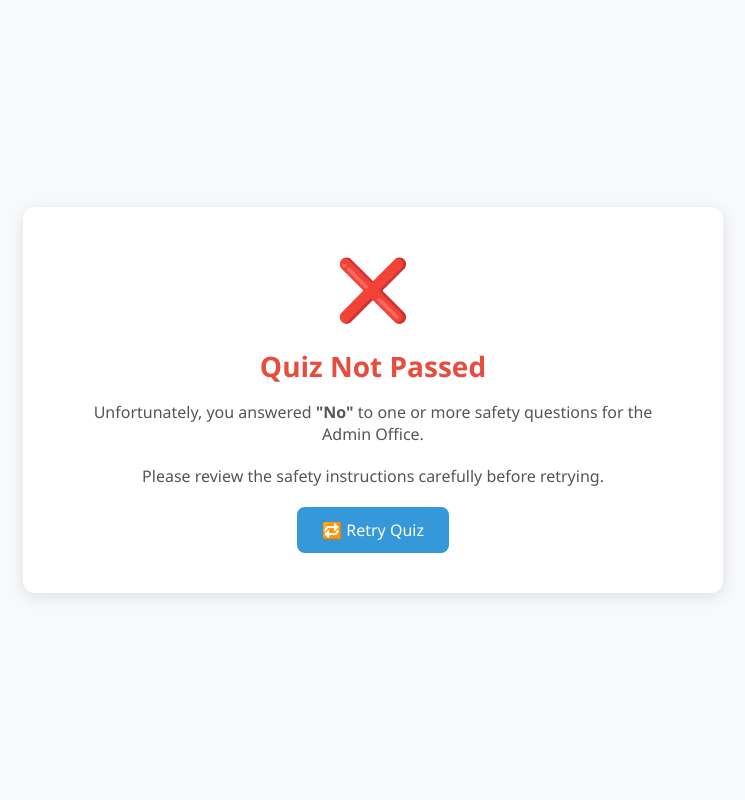
After one commit to Supriya-KK/Smart-Visitor-Safety-Pass-System, a Flask app: template visitor-pass-system/templates/quiz_fail.html in a window 1280 px wide. The commit adds this page. Shown: the whole page, without its empty margins (267-1012 px from the left). Run offline with Flask 3, Linux system fonts and the light colour scheme; the template is opened without the code that fills it, so the values that code supplies are empty.

Commit message:
Advanced updates

```diff
--- a/visitor-pass-system/app.py
+++ b/visitor-pass-system/app.py
@@ -1,8 +1,10 @@
 import datetime
 from flask import Flask, render_template, request, redirect, url_for, send_file, session
+from datetime import datetime
 import sqlite3
 import qrcode
 import io
+
 app = Flask(__name__)
 app.secret_key = 'my_secret_visitor_pass_2025'
 
@@ -34,11 +36,17 @@ def update_schema():
         c.execute("ALTER TABLE visitors ADD COLUMN checkout_time TEXT")
     except sqlite3.OperationalError:
         pass
+    try:
+        c.execute("ALTER TABLE visitors ADD COLUMN start_date TEXT")
+    except sqlite3.OperationalError:
+        pass
+    try:
+        c.execute("ALTER TABLE visitors ADD COLUMN end_date TEXT")
+    except sqlite3.OperationalError:
+        pass
     conn.commit()
     conn.close()
 
-init_db()
-update_schema()
 
 
 @app.route('/')
@@ -50,9 +58,9 @@ def about():
     return render_template('about.html')
 
 
-@app.route('/profile')
-def profile():
-    return "<h2>Admin Profile</h2><p>Welcome, Admin!</p>"
+#@app.route('/profile')
+#def profile():
+ #   return "<h2>Admin Profile</h2><p>Welcome, Admin!</p>"
 
 @app.route('/submit', methods=['POST'])
 def submit():
@@ -61,20 +69,37 @@ def submit():
     reason = request.form['reason']
     host = request.form['host']
     area = request.form['area']
+    start_date = request.form['start_date']
+    end_date = request.form['end_date']
+
 
     conn = sqlite3.connect(DB_NAME)
     c = conn.cursor()
     c.execute("""
         INSERT INTO visitors
-        (name, phone, reason, host, area, quiz_passed, checkin_status, checkin_time, checkout_time)
-        VALUES (?, ?, ?, ?, ?, ?, ?, ?, ?)
-    """, (name, phone, reason, host, area, 0, 'Not Checked In', None, None))
+        (name, phone, reason, host, area, quiz_passed, checkin_status, checkin_time, checkout_time, start_date, end_date)
+        VALUES (?, ?, ?, ?, ?, ?, ?, ?, ?, ?, ?)
+    """, (name, phone, reason, host, area, 0, 'Not Checked In', None, None, start_date, end_date))
+
 
     visitor_id = c.lastrowid
     conn.commit()
     conn.close()
 
+    # 👇 Save visitor_id to session
+    session['visitor_id'] = visitor_id
+
+    # 👇 Redirect to profile page first
     return redirect(url_for('quiz', visitor_id=visitor_id))
+
+@app.route('/admin')
+def admin():
+    conn = sqlite3.connect(DB_NAME)
+    c = conn.cursor()
+    c.execute("SELECT * FROM visitors")
+    visitors = c.fetchall()
+    conn.close()
+    return render_template('admin.html', data=visitors)
 
 
 @app.route('/login', methods=['GET', 'POST'])
@@ -102,7 +127,6 @@ def quiz(visitor_id):
     conn = sqlite3.connect(DB_NAME)
     c = conn.cursor()
 
-    # Get area from database
     c.execute("SELECT area FROM visitors WHERE id = ?", (visitor_id,))
     row = c.fetchone()
     area = row[0] if row else None
@@ -110,34 +134,11 @@ def quiz(visitor_id):
     if not area:
         return "Area not found for this visitor", 404
 
-    # POST: If form submitted
-    if request.method == "POST":
-        # You could validate answers here if needed
-        c.execute("UPDATE visitors SET quiz_passed = 1 WHERE id = ?", (visitor_id,))
-        conn.commit()
-        conn.close()
-        return redirect(url_for("generate_qr", visitor_id=visitor_id))
-
-    # GET: Show quiz form
     area_path_map = {
         "Power Plant": "PPE/Power-Plant/",
         "Rolling Mill": "PPE/Rolling Mill/",
-        "Steel Melting Shop": "PPE/Steel-Melting-Shop/"
+        "Steel Melting Shop": "PPE/Steel-Melting-Shop/",
     }
-
-    image_dir = area_path_map.get(area)
-    if not image_dir:
-        return f"No PPE folder found for area: {area}", 404
-
-    static_folder = os.path.join(app.root_path, "static")
-    full_image_path = os.path.join(static_folder, image_dir)
-
-    try:
-        image_files = os.listdir(full_image_path)
-    except FileNotFoundError:
-        image_files = []
-
-    ppe_images = [f"{image_dir}{img}" for img in image_files if img.lower().endswith(('.jpg', '.jpeg', '.png', '.avif'))]
 
     instruction_map = {
         "Power Plant": [
@@ -161,27 +162,57 @@ def quiz(visitor_id):
             "Avoid flammable materials near molten metal.",
             "Stay hydrated and avoid direct contact with hot surfaces.",
             "Report burns or injuries immediately to your supervisor."
+        ],
+        "Admin Office": [
+            "Maintain decorum while on office premises.",
+            "ID cards must be visibly worn.",
+            "Visitors must stay in designated areas.",
+            "Photography is strictly prohibited inside the office.",
+            "Do not tamper with office equipment or files."
         ]
     }
 
-    instructions = instruction_map.get(area, [])
     questions = [
         "Are you wearing the correct PPE?",
         "Do you understand emergency protocols?",
         "Will you report unsafe conditions?"
     ]
 
+    image_dir = area_path_map.get(area)
+    static_folder = os.path.join(app.root_path, "static")
+    full_image_path = os.path.join(static_folder, image_dir) if image_dir else ""
+
+    try:
+        image_files = os.listdir(full_image_path)
+    except FileNotFoundError:
+        image_files = []
+
+    ppe_images = [f"{image_dir}{img}" for img in image_files if img.lower().endswith(('.jpg', '.jpeg', '.png', '.avif'))]
+
+    if request.method == "POST":
+        answers = [request.form.get(f"q{i+1}") for i in range(len(questions))]
+        if all(ans == "YES" for ans in answers):
+            c.execute("UPDATE visitors SET quiz_passed = 1 WHERE id = ?", (visitor_id,))
+            conn.commit()
+            conn.close()
+            return redirect(url_for("generate_qr", visitor_id=visitor_id))
+        else:
+            conn.close()
+            return render_template("quiz_fail.html", area=area, visitor_id=visitor_id)
+
+    conn.close()
+    instructions = instruction_map.get(area, [])
     return render_template("quiz.html", visitor_id=visitor_id, area=area,
                            ppe_images=ppe_images, instructions=instructions, questions=questions)
 
 
-# @app.route('/qr/<int:visitor_id>')
-# def generate_qr(visitor_id):
-#     img = qrcode.make(f"VisitorID:{visitor_id}")
-#     buf = io.BytesIO()
-#     img.save(buf)
-#     buf.seek(0)
-#     return send_file(buf, mimetype='image/png')
+    # @app.route('/qr/<int:visitor_id>')
+    # def generate_qr(visitor_id):
+    #     img = qrcode.make(f"VisitorID:{visitor_id}")
+    #     buf = io.BytesIO()
+    #     img.save(buf)
+    #     buf.seek(0)
+    #     return send_file(buf, mimetype='image/png')
 
 @app.route('/qr/<int:visitor_id>')
 def generate_qr(visitor_id):
@@ -189,6 +220,9 @@ def generate_qr(visitor_id):
 
 @app.route('/profile/<int:visitor_id>')
 def visitor_profile(visitor_id):
+    if session.get('visitor_id') != visitor_id:
+        return "❌ Access denied. You are not authorized to view this profile.", 403
+
     conn = sqlite3.connect(DB_NAME)
     c = conn.cursor()
     c.execute("SELECT * FROM visitors WHERE id = ?", (visitor_id,))
@@ -196,48 +230,20 @@ def visitor_profile(visitor_id):
     conn.close()
     if not visitor:
         return "<h3>Visitor not found.</h3>"
+
     return render_template('profile.html', visitor=visitor)
 
-@app.route('/qr_image/<int:visitor_id>')
-def qr_image(visitor_id):
-    img = qrcode.make(f"VisitorID:{visitor_id}")
-    buf = io.BytesIO()
-    img.save(buf)
-    buf.seek(0)
-    return send_file(buf, mimetype='image/png')
 
-@app.route('/admin')
-def admin():
+
+@app.route('/checkout/<int:visitor_id>')
+def handle_checkout(visitor_id):
     conn = sqlite3.connect(DB_NAME)
     c = conn.cursor()
-    c.execute("SELECT * FROM visitors")
-    data = c.fetchall()
-    conn.close()
-    return render_template('admin.html', data=data)
-
-@app.route('/checkin/<int:visitor_id>')
-def checkin(visitor_id):
-    if session.get('user') != 'admin':
-        return "❌ Unauthorized", 403
-    now = datetime.now().strftime('%Y-%m-%d %H:%M:%S')
-    conn = sqlite3.connect(DB_NAME)
-    c = conn.cursor()
-    c.execute("UPDATE visitors SET checkin_status = 'Checked In', checkin_time = ? WHERE id = ?", (now, visitor_id,))
+    checkout_time = datetime.now().strftime('%Y-%m-%d %H:%M:%S')
+    c.execute("UPDATE visitors SET status='Checked Out', checkout_time=? WHERE id=?", (checkout_time, visitor_id))
     conn.commit()
     conn.close()
-    return redirect(url_for('admin'))
-
-@app.route('/checkout/<int:visitor_id>')
-def checkout(visitor_id):
-    if session.get('user') != 'admin':
-        return "❌ Unauthorized", 403
-    now = datetime.now().strftime('%Y-%m-%d %H:%M:%S')
-    conn = sqlite3.connect(DB_NAME)
-    c = conn.cursor()
-    c.execute("UPDATE visitors SET checkin_status = 'Checked Out', checkout_time = ? WHERE id = ?", (now, visitor_id))
-    conn.commit()
-    conn.close()
-    return redirect(url_for('admin'))
+    return redirect('/admin')
 
 @app.route('/debug')
 def debug():
@@ -248,6 +254,36 @@ def debug():
     conn.close()
     return {'data': data}
 
+@app.route('/qr_image/<int:visitor_id>')
+def qr_image(visitor_id):
+    # 👇 QR should link to checkin route
+    checkin_url = url_for('handle_checkin', visitor_id=visitor_id, _external=True)
+
+    # ✅ Generate QR code with that URL
+    img = qrcode.make(checkin_url)
+
+    # Convert QR to byte stream for displaying
+    buf = io.BytesIO()
+    img.save(buf)
+    buf.seek(0)
+
+    return send_file(buf, mimetype='image/png')
+
+@app.route('/checkin/<int:visitor_id>')
+def handle_checkin(visitor_id):  # 👈 new name
+    conn = sqlite3.connect(DB_NAME)
+    c = conn.cursor()
+
+    from datetime import datetime
+    now = datetime.now().strftime('%Y-%m-%d %H:%M:%S')
+    c.execute("UPDATE visitors SET checkin_time = ?, checkin_status = ? WHERE id = ?",
+              (now, 'Checked In', visitor_id))
+
+    conn.commit()
+    conn.close()
+
+    return redirect(url_for('profile', visitor_id=visitor_id))
+
 
 if __name__ == '__main__':
     app.run(debug=True)
--- a/visitor-pass-system/templates/admin.html
+++ b/visitor-pass-system/templates/admin.html
@@ -27,7 +27,6 @@
     </tr>
     {% endfor %}
   </table>
-
 <h2>Admin Dashboard - Visitor Logs</h2>
 
 <table>
--- a/visitor-pass-system/templates/header.html
+++ b/visitor-pass-system/templates/header.html
@@ -56,7 +56,7 @@
       <a href="/admin">Dashboard</a>
     {% endif %}
       <a href="/about">About Us</a>
-      <a href="/profile">Profile</a>
+      <!-- <a href="/profile">Profile</a> -->
 
       {% if session.get('user') %}
         <form action="/logout" method="post" style="display: inline;">
--- a/visitor-pass-system/templates/quiz.html
+++ b/visitor-pass-system/templates/quiz.html
@@ -38,8 +38,8 @@
         <h3>Quiz Questions</h3>
         {% for i in range(questions|length) %}
             <p>Q{{ i+1 }}: {{ questions[i] }}</p>
-            <label><input type="radio" name="q{{ i+1 }}" value="yes" required> Yes</label>
-            <label><input type="radio" name="q{{ i+1 }}" value="no"> No</label>
+            <label><input type="radio" name="q{{ i+1 }}" value="YES" required> YES</label>
+            <label><input type="radio" name="q{{ i+1 }}" value="NO"> NO</label>
         {% endfor %}
 
         <button type="submit">Submit</button>
--- /dev/null
+++ b/visitor-pass-system/templates/quiz_fail.html
@@ -0,0 +1,76 @@
+<!DOCTYPE html>
+<html lang="en">
+<head>
+    <meta charset="UTF-8">
+    <title>Quiz Not Passed</title>
+    <style>
+        body {
+            font-family: 'Segoe UI', Tahoma, Geneva, Verdana, sans-serif;
+            background: #f8f9fa;
+            display: flex;
+            align-items: center;
+            justify-content: center;
+            height: 100vh;
+            margin: 0;
+        }
+
+        .container {
+            background: #fff;
+            padding: 40px 50px;
+            border-radius: 12px;
+            box-shadow: 0 4px 15px rgba(0,0,0,0.1);
+            text-align: center;
+            max-width: 600px;
+        }
+
+        .icon {
+            font-size: 60px;
+            color: #e74c3c;
+        }
+
+        h1 {
+            color: #e74c3c;
+            font-size: 28px;
+            margin-bottom: 10px;
+        }
+
+        p {
+            font-size: 16px;
+            color: #555;
+            margin-bottom: 20px;
+        }
+
+        .btn {
+            display: inline-block;
+            background-color: #3498db;
+            color: #fff;
+            padding: 12px 25px;
+            border: none;
+            border-radius: 8px;
+            text-decoration: none;
+            font-size: 16px;
+            transition: background-color 0.3s ease;
+        }
+
+        .btn:hover {
+            background-color: #2980b9;
+        }
+
+        .btn:focus {
+            outline: none;
+        }
+    </style>
+</head>
+<body>
+
+    <div class="container">
+        <div class="icon">❌</div>
+        <h1>Quiz Not Passed</h1>
+        <p>Unfortunately, you answered <strong>"No"</strong> to one or more safety questions for the Admin Office.</p>
+        <p>Please review the safety instructions carefully before retrying.</p>
+        <a href="{{ url_for('quiz', visitor_id=visitor_id) }}" class="btn">🔁 Retry Quiz</a>
+
+    </div>
+
+</body>
+</html>
```
Also changed, not shown: visitor-pass-system/templates/form.html (+42 -1 lines), visitor-pass-system/templates/profile.html (+72 -6 lines), visitor-pass-system/database.db, 1 other file.
